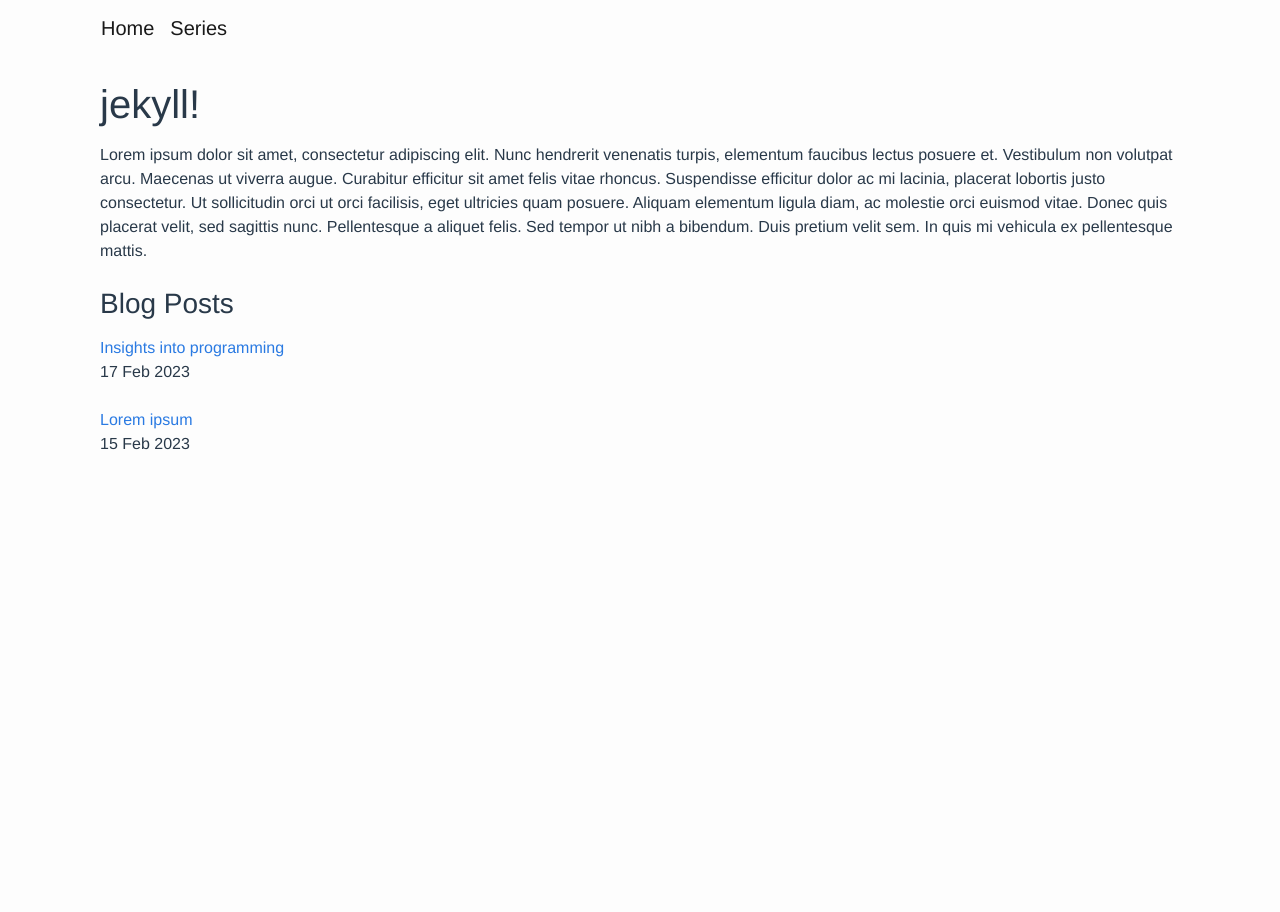
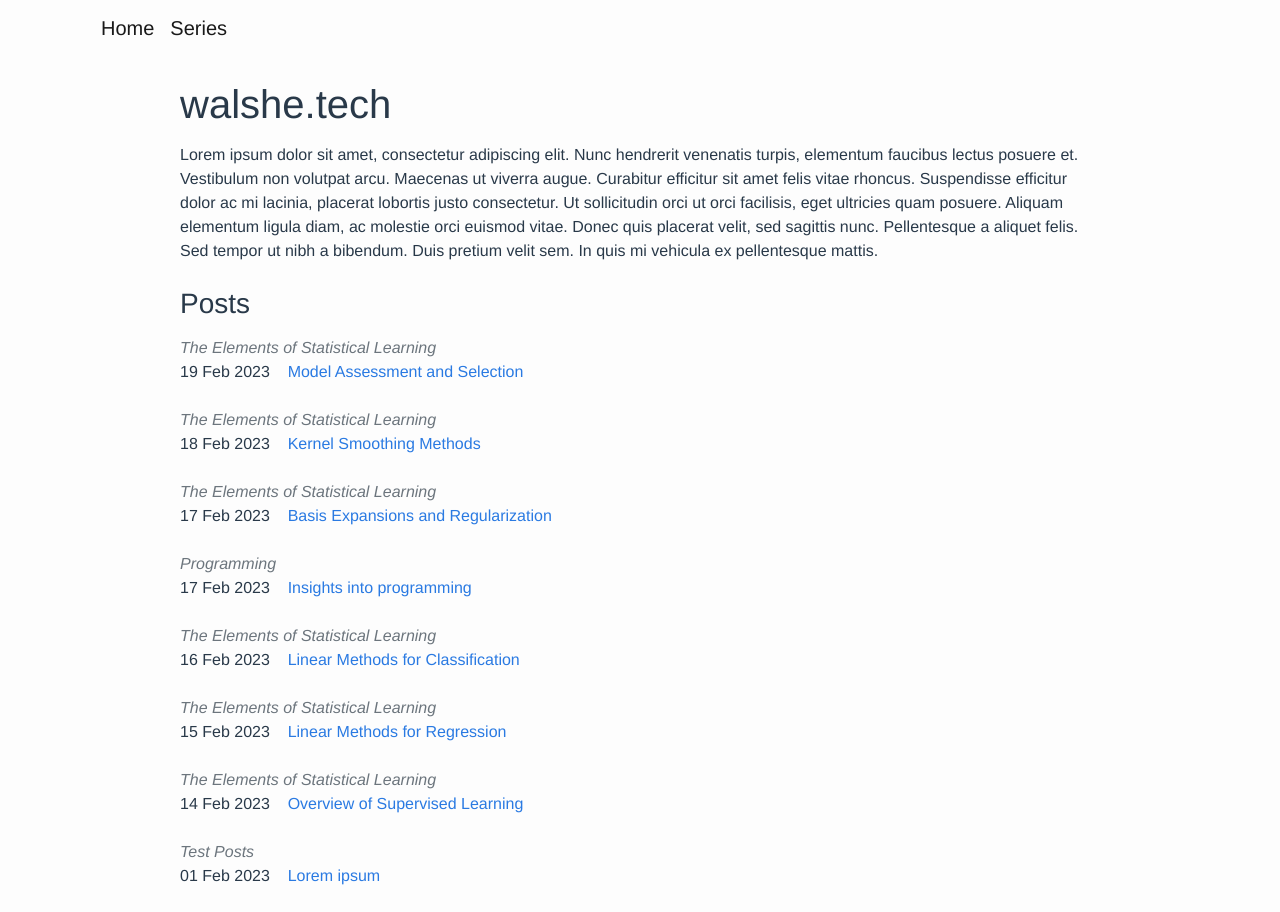
Before and after one commit to t-walshe/t-walshe.github.io, a Jekyll site: the page built from index.html, in a window 1280 px wide. Built offline with Jekyll 4.4.1, drawn with Linux system fonts in a browser that asks for light colours.

```diff
--- a/_posts/2023-02-05-lorem-ipsum.md
+++ b/_posts/2023-02-05-lorem-ipsum.md
@@ -3,7 +3,7 @@ layout: post
 title:  "Lorem ipsum"
 short_title: "Test page"
 series: "Test Posts"
-date:   2023-02-15
+date:   2023-02-01
 format_equations: true
 ---
 
--- /dev/null
+++ b/_posts/2023-02-19-basis-expansions-and-regularization.md
@@ -0,0 +1,10 @@
+---
+layout: post
+title:  "Basis Expansions and Regularization"
+short_title: "Regularization"
+series: "The Elements of Statistical Learning"
+date:   2023-02-17
+format_equations: false
+---
+
+Working notes from chapter 5 of the textbook.
--- /dev/null
+++ b/_posts/2023-02-19-kernel-smoothing-methods.md
@@ -0,0 +1,10 @@
+---
+layout: post
+title:  "Kernel Smoothing Methods"
+short_title: "Kernel Smoothing"
+series: "The Elements of Statistical Learning"
+date:   2023-02-18
+format_equations: false
+---
+
+Working notes from chapter 6 of the textbook.
--- /dev/null
+++ b/_posts/2023-02-19-linear-methods-for-classification.md
@@ -0,0 +1,10 @@
+---
+layout: post
+title:  "Linear Methods for Classification"
+short_title: "Linear Classification"
+series: "The Elements of Statistical Learning"
+date:   2023-02-16
+format_equations: false
+---
+
+Working notes from chapter 4 of the textbook.
--- /dev/null
+++ b/_posts/2023-02-19-linear-methods-for-regression.md
@@ -0,0 +1,10 @@
+---
+layout: post
+title:  "Linear Methods for Regression"
+short_title: "Linear Regression"
+series: "The Elements of Statistical Learning"
+date:   2023-02-15
+format_equations: false
+---
+
+Working notes from chapter 3 of the textbook.
--- /dev/null
+++ b/_posts/2023-02-19-model-assessment-and-selection.md
@@ -0,0 +1,10 @@
+---
+layout: post
+title:  "Model Assessment and Selection"
+short_title: "Model Selection"
+series: "The Elements of Statistical Learning"
+date:   2023-02-19
+format_equations: false
+---
+
+Working notes from chapter 7 of the textbook.
--- /dev/null
+++ b/_posts/2023-02-19-overview-supervised-learning.md
@@ -0,0 +1,14 @@
+---
+layout: post
+title:  "Overview of Supervised Learning"
+short_title: "Supervised Learning"
+series: "The Elements of Statistical Learning"
+date:   2023-02-14
+format_equations: false
+---
+
+Working notes from chapter 2 of the textbook [1].
+
+# Bibliography
+
+[[1]](https://www.semanticscholar.org/paper/The-Elements-of-Statistical-Learning-Hastie-Tibshirani/44d71e0ec9f68d8eb802b9ab1dde8368efeac42e) - Hastie, Trevor J. et al. “The Elements of Statistical Learning.” (2001).
--- a/index.html
+++ b/index.html
@@ -4,23 +4,24 @@ title: walshe.tech
 format_equations: false
 ---
 
-<div class="container">
-    <h1>{{ "Jekyll!" | downcase }}</h1>
+<div class="row post">
+    <div class="col-10 ml-auto mr-auto">
+        <h1>{{ "walshe.tech" | downcase }}</h1>
 
         Lorem ipsum dolor sit amet, consectetur adipiscing elit. Nunc hendrerit venenatis turpis, elementum faucibus lectus posuere et. Vestibulum non volutpat arcu. Maecenas ut viverra augue. Curabitur efficitur sit amet felis vitae rhoncus. Suspendisse efficitur dolor ac mi lacinia, placerat lobortis justo consectetur. Ut sollicitudin orci ut orci facilisis, eget ultricies quam posuere. Aliquam elementum ligula diam, ac molestie orci euismod vitae. Donec quis placerat velit, sed sagittis nunc. Pellentesque a aliquet felis. Sed tempor ut nibh a bibendum. Duis pretium velit sem. In quis mi vehicula ex pellentesque mattis.
-</div>
         <br/>
-<div class="container">
-    <h3>Blog Posts</h3>
+        <br/>
+        <h3>Posts</h3>
         {% for post in site.posts %}
 
         <div>
+            <div class="post-meta text-muted"><em>{{ post.series}}</em></div>
+            {{ post.date | date_to_string }} &nbsp&nbsp
             <a href="{{ post.url }}">{{ post.title }}</a>
-        <br/>
-        {{ post.date | date_to_string }}
             <br/>
             <br/>
         </div>
 
         {% endfor %}
     </div>
+</div>
--- a/series.html
+++ b/series.html
@@ -10,11 +10,11 @@ short_title: Series
             <h1 class="post-title">{{ page.title }}</h1>
         </header>
 
+        {% for series in site.series %}
 
-        {% for series in site.series %}
         <div>
-            <a href="{{ series.url }}">{{ series.name }}</a>
-            <br/>
+            <div class="post-meta text-muted"><em>{{ series.topic}}</em></div>
+            <a href="{{ series.url }}">{{ series.name }}</a> &nbsp&nbsp
             <p>{{ series.content | markdownify }}</p>
             <br/>
             <br/>
```
Also changed, not shown: _layouts/series.html (+6 -3 lines), _posts/2023-02-17-another-test.md (+5 -0 lines), _series/A Tour of C++.md (added, +9 -0 lines), _series/The Elements of Statistical Learning.md (added, +9 -0 lines), _series/programming.md (+0 -3 lines). Lines whose indentation alone changed are shown as unchanged.
